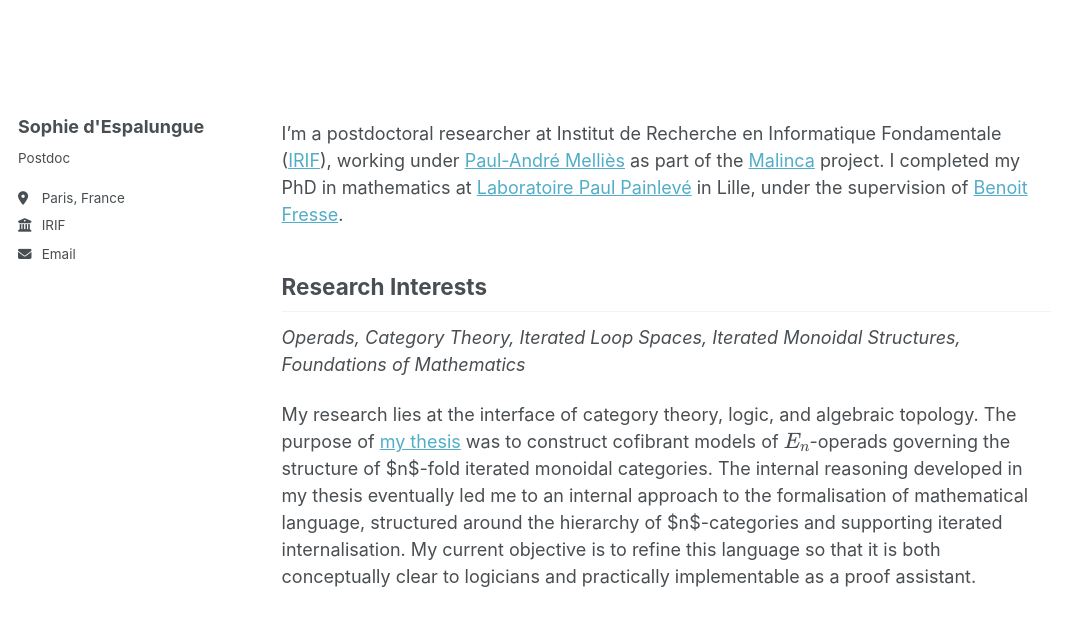
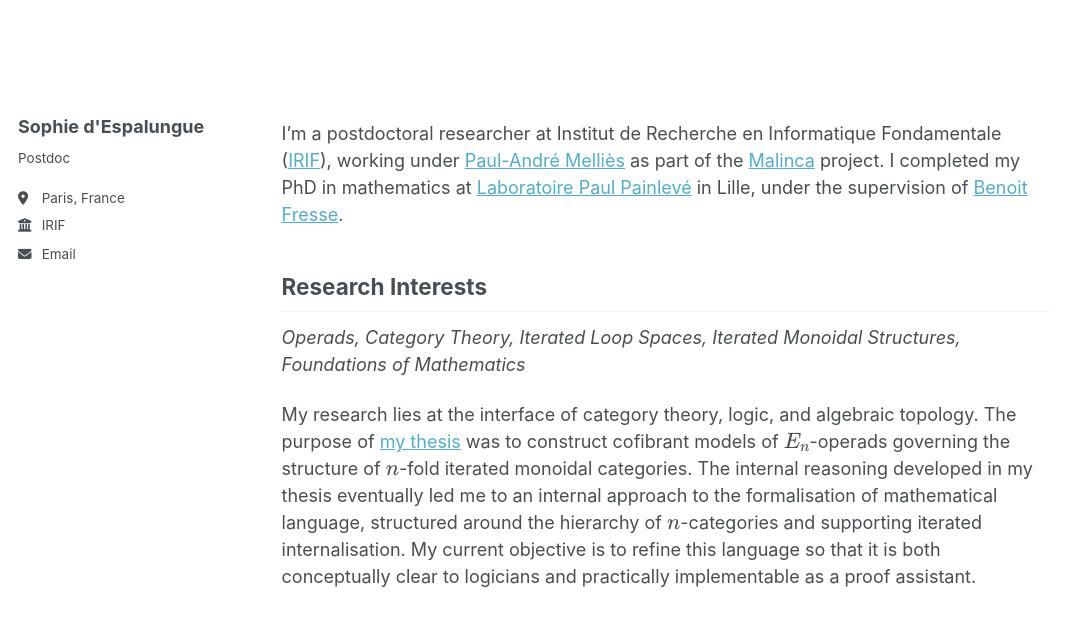
Before and after one commit to sdspmon/sdspmon.github.io, a Jekyll site: the page built from _pages/about.md, in a window 1280 px wide. Shown: the top 626 px of the page, without its empty margins (0-1078 px from the left). Built offline with Jekyll 4.4.1, drawn with Linux system fonts in a browser that asks for light colours; a script that is not in the unit is left out.

```diff
--- a/_pages/about.md
+++ b/_pages/about.md
@@ -13,4 +13,4 @@ I'm a postdoctoral researcher at Institut de Recherche en Informatique Fondament
 
 *Operads, Category Theory, Iterated Loop Spaces, Iterated Monoidal Structures, Foundations of Mathematics*
 
-My research lies at the interface of category theory, logic, and algebraic topology. The purpose of [my thesis](https://theses.hal.science/tel-04617115) was to construct cofibrant models of $$E_n$$-operads governing the structure of $n$-fold iterated monoidal categories. The internal reasoning developed in my thesis eventually led me to an internal approach to the formalisation of mathematical language, structured around the hierarchy of $n$-categories and supporting iterated internalisation. My current objective is to refine this language so that it is both conceptually clear to logicians and practically implementable as a proof assistant.
+My research lies at the interface of category theory, logic, and algebraic topology. The purpose of [my thesis](https://theses.hal.science/tel-04617115) was to construct cofibrant models of $$E_n$$-operads governing the structure of $$n$$-fold iterated monoidal categories. The internal reasoning developed in my thesis eventually led me to an internal approach to the formalisation of mathematical language, structured around the hierarchy of $$n$$-categories and supporting iterated internalisation. My current objective is to refine this language so that it is both conceptually clear to logicians and practically implementable as a proof assistant.
```
